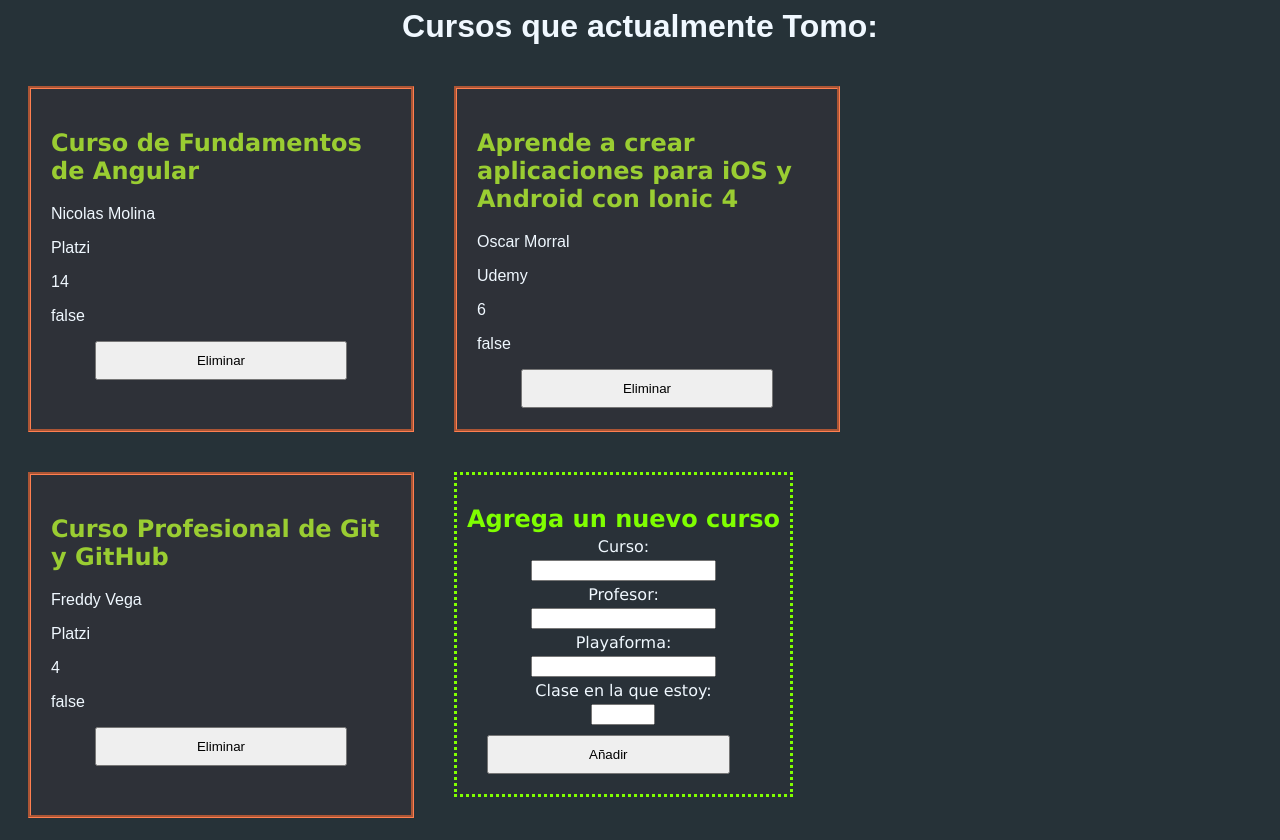
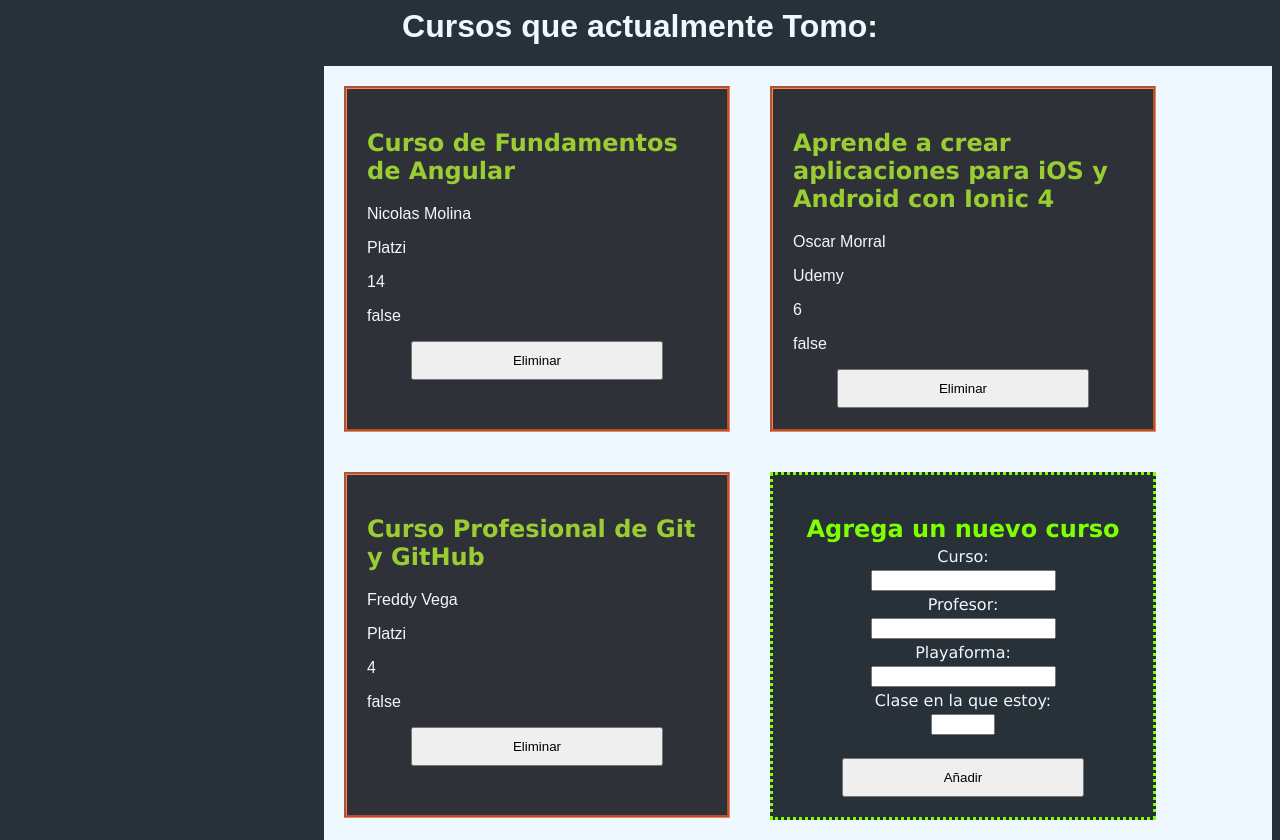
Before and after one commit to chuche1770/progesoCursos, an Angular app: page / in a window 1280 px wide. Built offline with nearby package versions, Linux system fonts and the light colour scheme.

Commit message:
3 files modified

```diff
--- a/src/app/app.component.css
+++ b/src/app/app.component.css
@@ -1,6 +1,12 @@
 h1 {
   text-align: center;
   font-family: Arial, Helvetica, sans-serif;
+}
+.listaCursos {
+  width: 75%;
+  background-color: aliceblue;
+  float: inline-end;
+  margin: auto;
 }
 
 .curso {
@@ -34,10 +40,10 @@ h1 {
 }
 
 .formulario {
-  max-width: 340px;
+  min-width: 340px;
   max-height: 400px;
 
-  padding: 10px;
+  padding: 20px;
   margin: 20px;
 
   text-align: center;
@@ -59,6 +65,10 @@ h1 {
 }
 .formulario button {
   display: block;
-  margin: 10px 20px;
+  margin: auto;
   padding: 10px 100px;
 }
+
+.num {
+  margin-bottom: 23px;
+}
--- a/src/app/app.component.html
+++ b/src/app/app.component.html
@@ -24,8 +24,8 @@
     <input type="text" />
 
     <p>Clase en la que estoy:</p>
-    <input type="number" min="0" max="100" />
+    <input class="num" type="number" min="0" max="100" />
 
-    <button>Añadir</button>
+    <button (click)="addCourse()">Añadir</button>
   </div>
 </div>
--- a/src/app/app.component.ts
+++ b/src/app/app.component.ts
@@ -30,4 +30,8 @@ export class AppComponent {
       toDoToday: false,
     },
   ];
+
+  addCourse(nameC: string, profesor) {
+    this.courses.push();
+  }
 }
```
